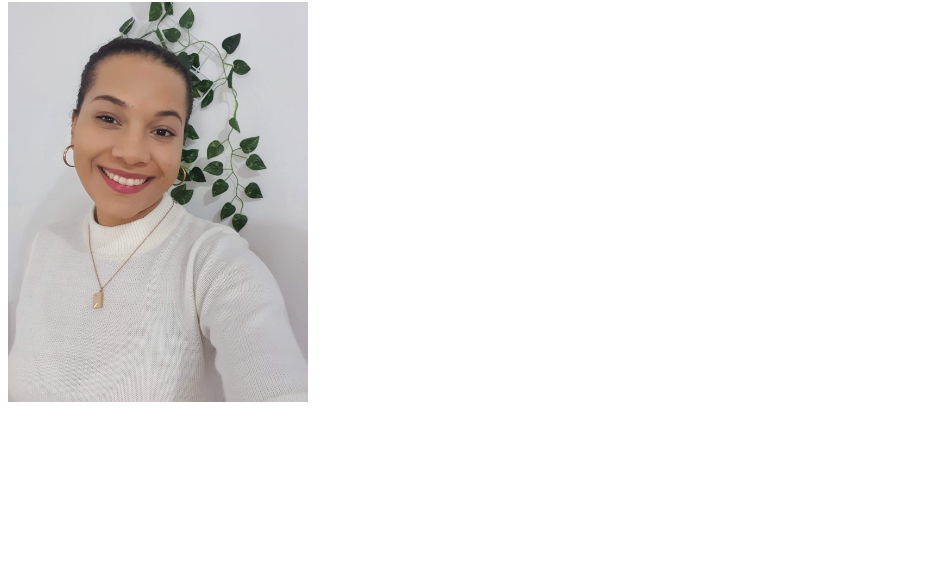
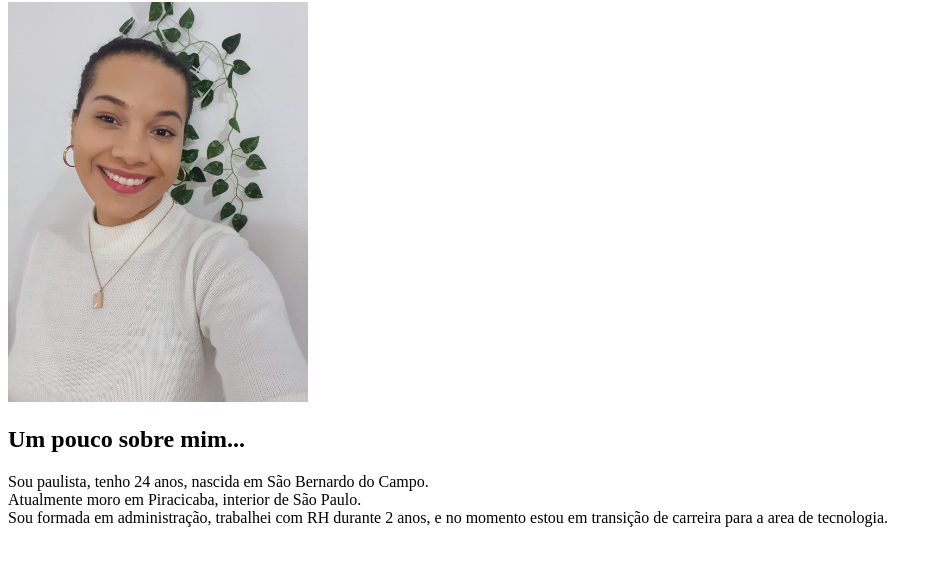
Before and after one commit to milena-cordeiro/milena-cordeiro.github.io, a plain HTML site: page index.html in a window 1280 px wide. Shown: the part 78-644 px from the top of the page, without its empty margins (0-942 px from the left). Drawn offline with Linux system fonts and the light colour scheme.

Commit message:
escrevi breve descrição sobre mim

```diff
--- a/index.html
+++ b/index.html
@@ -10,6 +10,8 @@
 
     <h1>Milena Cordeiro dos Santos</h1>
     <img src="profile.jpg" width="300px" alt="eu sorrindo">
-
+    <h2>Um pouco sobre mim...</h2>
+    <p>Sou paulista, tenho 24 anos, nascida em São Bernardo do Campo.
+    <br>Atualmente moro em Piracicaba, interior de São Paulo.<br>Sou formada em administração, trabalhei com RH durante 2 anos, e no momento estou em transição de carreira para a area de tecnologia.</p>
 </body>
 </html>
```
